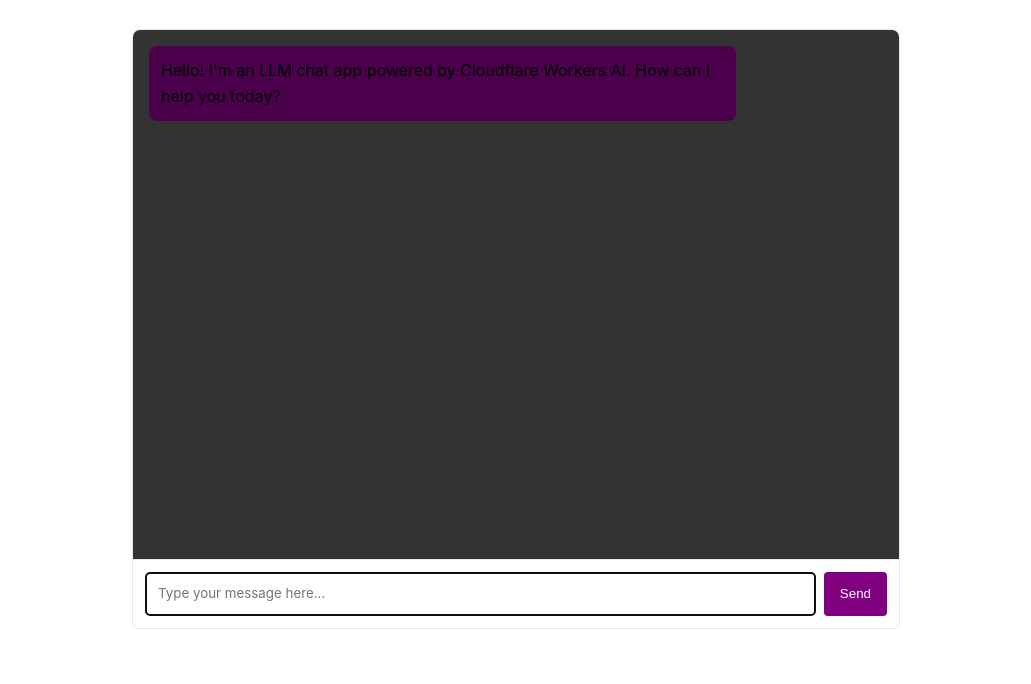
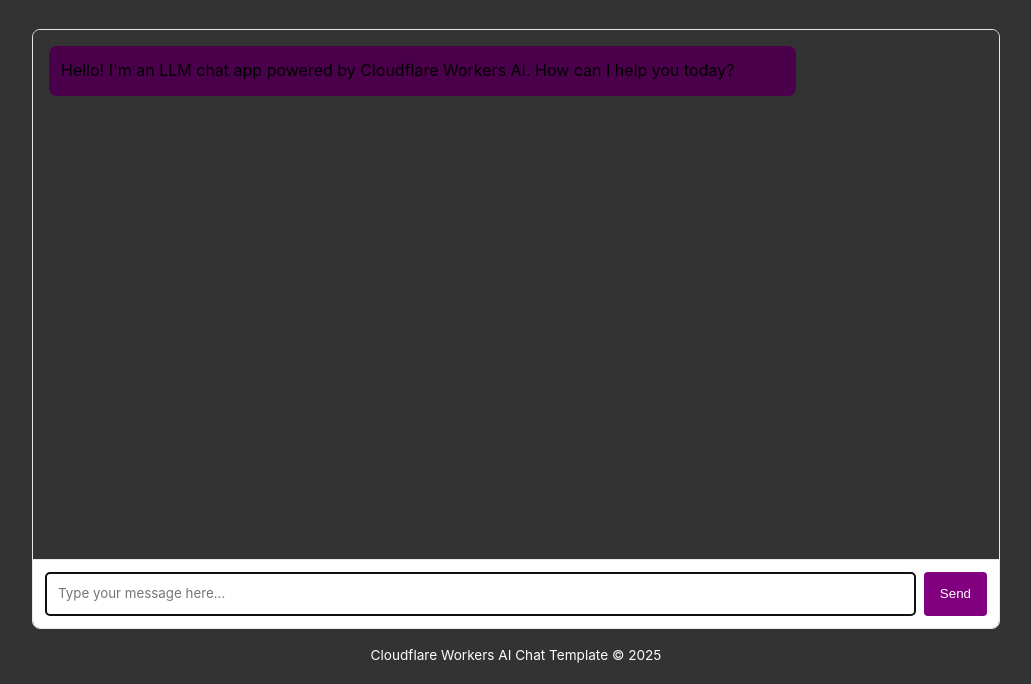
Before and after one commit to illpro226/llm-chat-app-template, a website: page public/index.html in a window 1280 px wide. Shown: the part 116-800 px from the top of the page, without its empty margins (124-1155 px from the left). Drawn offline with Linux system fonts and the light colour scheme.

Commit message:
Increase max-width and set background color

```diff
--- a/public/index.html
+++ b/public/index.html
@@ -28,9 +28,10 @@
 					Cantarell, sans-serif;
 				line-height: 1.6;
 				color: var(--text-color);
-				max-width: 800px;
+				max-width: 1000px;
 				margin: 0 auto;
 				padding: 1rem;
+				background-color: var(--light-bg);
 			}
 
 			header {
```
